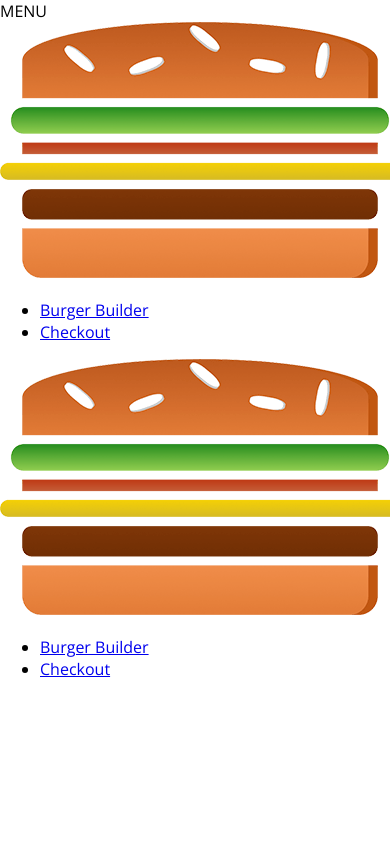
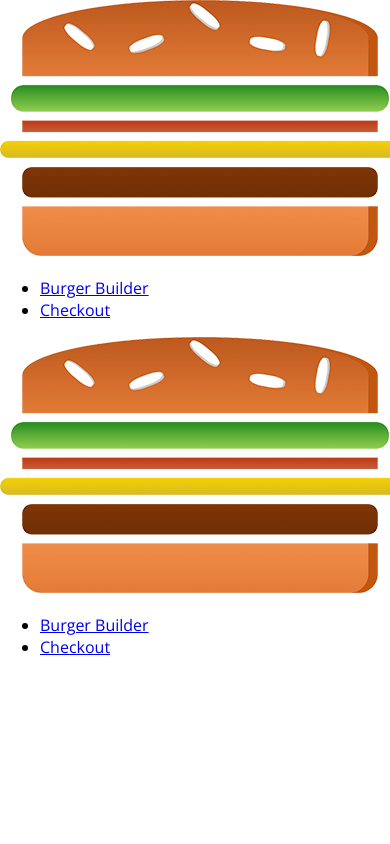
Before and after one commit to sibelkahraman/BurgerBuilder, a React app: page / in a window 390 px wide. Shown: the top 844 px of the page. Built offline with nearby package versions, Linux system fonts and the light colour scheme.

Commit message:
Toggle is changed but sideDrawer is not working at mobile

```diff
--- a/src/App.js
+++ b/src/App.js
@@ -1,5 +1,5 @@
 import React,{Component} from 'react';
-import Layout from './components/Layout/Layout';
+import Layout from './hoc/Layout/Layout';
 import BurgerBuilder from './containers/BurgerBuilder/BurgerBuilder';
 
 
--- a/src/components/Burger/OrderSummary/OrderSummary.js
+++ b/src/components/Burger/OrderSummary/OrderSummary.js
@@ -1,5 +1,5 @@
 import React from 'react';
-import Aux from '../../../hoc/Auxillary';
+import Aux from '../../../hoc/Auxillary/Auxillary';
 import Button from '../../UI/Button/Button';
 
 const orderSummary = (props) => {
--- a/src/components/Layout/Layout.js
+++ /dev/null
@@ -1,17 +0,0 @@
-import React from 'react';
-import Aux from '../../hoc/Auxillary';
-import  classes from './Layout.css';
-import Toolbar from  '../Navigation/Toolbar/Toolbar';
-import SideDrawer from '../Navigation/SideDrawer/SideDrawer';
-const layout = (props) => (
-    <Aux>
-        <Toolbar/>
-        <SideDrawer/>
-        <main className={classes.Content}>
-            {props.children}
-        </main>
-    </Aux>
-
-);
-
-export default layout;
--- /dev/null
+++ b/src/components/Navigation/SideDrawer/DrawerToggle/DrawerToggle.css
@@ -0,0 +1,23 @@
+.DrawerToggle {
+    width: 40px;
+    height: 100%;
+    display: flex;
+    flex-flow: column;
+    justify-content: space-around;
+    align-items: center;
+    padding: 10px 0;
+    box-sizing: border-box;
+    cursor: pointer;
+}
+
+.DrawerToggle div {
+    width: 90%;
+    height: 3px;
+    background-color: white;
+}
+
+@media (min-width: 500px) {
+    .DrawerToggle {
+        display: none;
+    }
+}
--- /dev/null
+++ b/src/components/Navigation/SideDrawer/DrawerToggle/DrawerToggle.js
@@ -0,0 +1,14 @@
+import React from 'react';
+import classes from './DrawerToggle.css';
+
+const drawerToggle = (props) => (
+
+    <div className={classes.DrawerToggle}
+        onClick={props.clicked}>
+        <div></div>
+        <div></div>
+        <div></div>
+    </div>
+);
+
+export default drawerToggle;
--- a/src/components/Navigation/SideDrawer/SideDrawer.js
+++ b/src/components/Navigation/SideDrawer/SideDrawer.js
@@ -2,10 +2,21 @@ import React from 'react';
 import Logo from '../../Logo/Logo';
 import NavigationItems from '../NavigationItems/NavigationItems';
 import classes from './SideDrawer.css';
+import Backdrop from '../../UI/Backdrop/Backdrop';
+import Aux from '../../../hoc/Auxillary/Auxillary';
 
 const sideDrawer = (props) => {
+    let attachedClasses = [classes.SideDrawer, classes.Close]
+
+    if(props.showBackdrop){
+        attachedClasses = [classes.SideDrawer, classes.Open]
+    }
     return(
-        <div className={classes.SideDrawer}>
+        <Aux>
+            <Backdrop
+                show={props.showBackdrop}
+                clicked={props.close}/>
+            <div className={attachedClasses.join(' ')}>
                 <div className={classes.Logo}>
                     <Logo/>
                 </div>
@@ -13,6 +24,8 @@ const sideDrawer = (props) => {
                     <NavigationItems/>
                 </nav>
             </div>
+        </Aux>
+
     );
 }
 
--- a/src/components/Navigation/Toolbar/Toolbar.js
+++ b/src/components/Navigation/Toolbar/Toolbar.js
@@ -2,9 +2,11 @@ import React from 'react';
 import classes from './Toolbar.css';
 import Logo from '../../Logo/Logo';
 import NavigationItems from '../NavigationItems/NavigationItems';
+import DrawerToggle from '../SideDrawer/DrawerToggle/DrawerToggle';
+
 const toolbar = (props) => (
     <header className={classes.Toolbar}>
-        <div>MENU</div>
+        <DrawerToggle clicked={props.open}/>
         <div className={classes.Logo}>
             <Logo/>
         </div>
--- a/src/components/UI/Modal/Modal.js
+++ b/src/components/UI/Modal/Modal.js
@@ -1,6 +1,6 @@
 import React from 'react';
 import classes from './Modal.css';
-import Aux from '../../../hoc/Auxillary';
+import Aux from '../../../hoc/Auxillary/Auxillary';
 import Backdrop from '../Backdrop/Backdrop';
 
 const modal = (props) => (
--- a/src/containers/BurgerBuilder/BurgerBuilder.js
+++ b/src/containers/BurgerBuilder/BurgerBuilder.js
@@ -1,5 +1,5 @@
 import React, {Component} from 'react';
-import Aux from '../../hoc/Auxillary';
+import Aux from '../../hoc/Auxillary/Auxillary';
 import Burger from '../../components/Burger/Burger';
 import BuildControls from '../../components/Burger/BuildControls/BuildControls';
 import Modal from '../../components/UI/Modal/Modal';
--- /dev/null
+++ b/src/hoc/Layout/Layout.js
@@ -0,0 +1,39 @@
+import React,{Component} from 'react';
+import Aux from '../Auxillary/Auxillary';
+import  classes from './Layout.css';
+import Toolbar from  '../../components/Navigation/Toolbar/Toolbar';
+import SideDrawer from '../../components/Navigation/SideDrawer/SideDrawer';
+
+class Layout extends Component{
+    state={
+        showSideDrawer:false
+    }
+
+    sideDrawerCloseHandler = () => {
+        this.setState({
+            showSideDrawer:false
+        })
+    }
+
+    sideDrawerToggleHandler = () => {
+        this.setState({
+            showSideDrawer: true
+        })
+    }
+
+    render(){
+        return(
+            <Aux>
+                <Toolbar open={this.sideDrawerToggleHandler}/>
+                <SideDrawer
+                    open={this.state.showSideDrawer}
+                    close={this.sideDrawerCloseHandler}/>
+                <main className={classes.Content}>
+                    {this.props.children}
+                </main>
+            </Aux>
+        );
+    }
+}
+
+export default Layout;
```
Also changed, not shown: src/hoc/Auxillary/Auxillary.js (renamed from src/hoc/Auxillary.js), src/hoc/Layout/Layout.css (renamed from src/components/Layout/Layout.css). Lines whose indentation alone changed are shown as unchanged.
